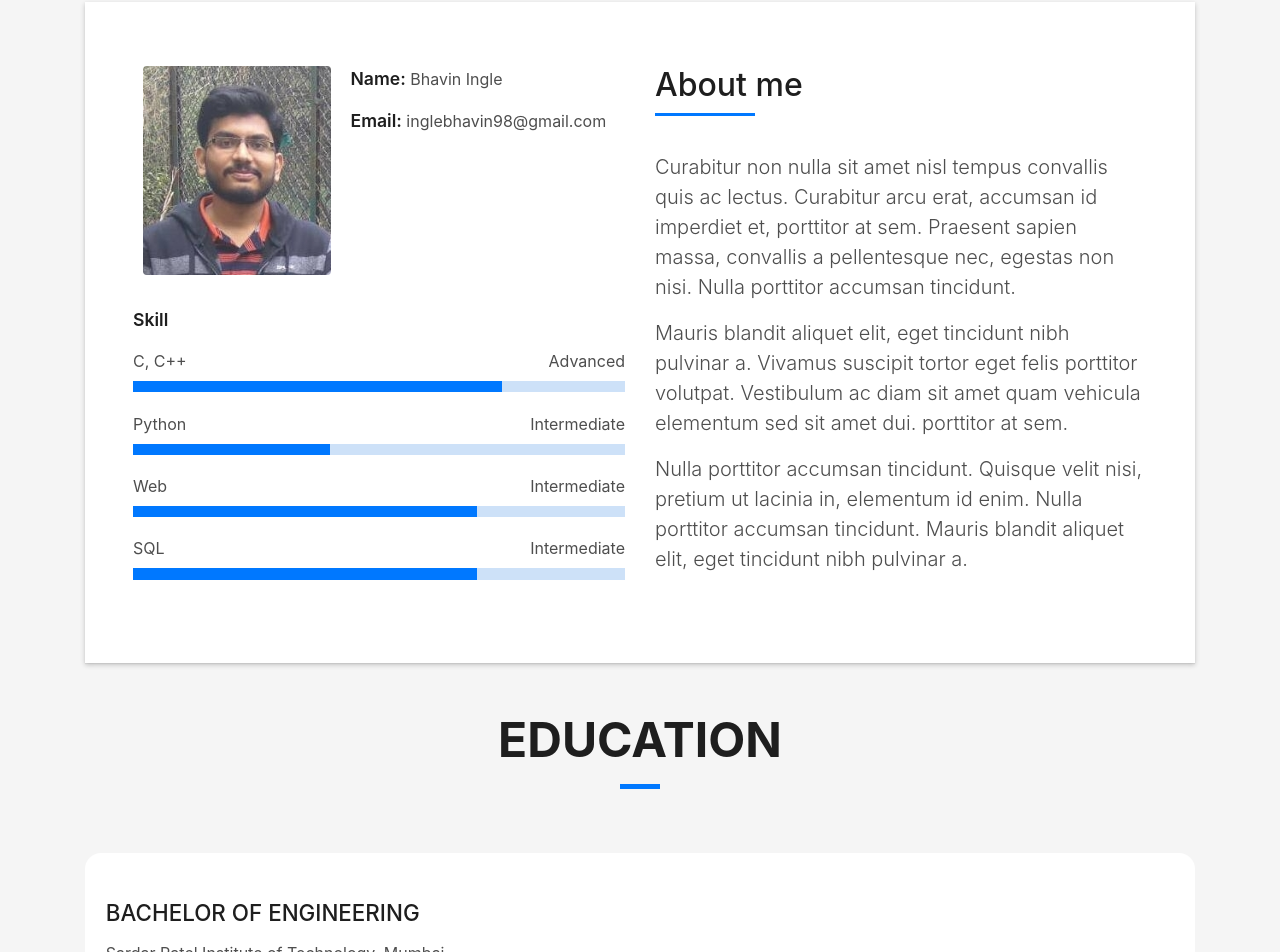
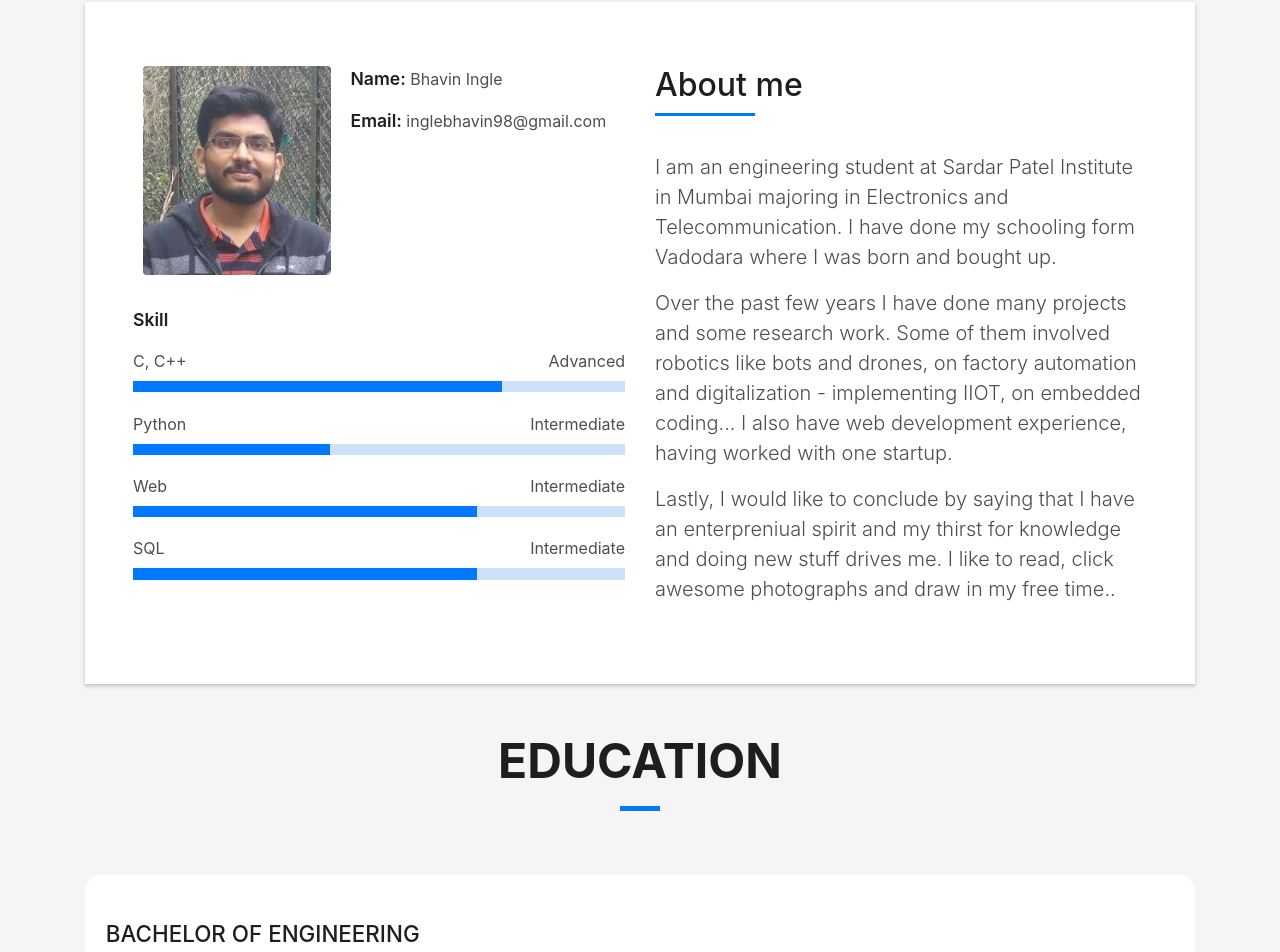
Before and after one commit to inglebhavin98/inglebhavin98.github.io, a plain HTML site: page index.html in a window 1280 px wide. Shown: the part 862-1814 px from the top of the page. Drawn offline with Linux system fonts and the light colour scheme; files whose address does not match are found by name.

Commit message:
Update index.html

```diff
--- a/index.html
+++ b/index.html
@@ -75,7 +75,7 @@
         <div class="container">
           <!--<p class="display-6 color-d">Hello, world!</p>-->
           <h1 class="intro-title mb-4">Hii! I'm Bhavin</h1>
-          <p class="intro-subtitle"><span class="text-slider-items">Web Developer,Innovator,Engineer,Coder</span><strong class="text-slider"></strong></p>
+          <p class="intro-subtitle"><span class="text-slider-items">Web Developer,Innovator,Engineer</span><strong class="text-slider"></strong></p>
           <!-- <p class="pt-3"><a class="btn btn-primary btn js-scroll px-4" href="#about" role="button">Learn More</a></p> -->
            <i class="ion-download"></i>
            <button type="button" class="btn bg-transparent" style="color:white; border-color: white"><a href="resume.pdf" style="color:white">View Resume</a></button>
@@ -140,20 +140,18 @@
                     </h5>
                   </div>
                   <p class="lead">
-                    Curabitur non nulla sit amet nisl tempus convallis quis ac lectus. Curabitur arcu erat, accumsan id
-                    imperdiet et, porttitor
-                    at sem. Praesent sapien massa, convallis a pellentesque nec, egestas non nisi. Nulla
-                    porttitor accumsan tincidunt.
+                    I am an engineering student at Sardar Patel Institute in Mumbai majoring in Electronics and Telecommunication. I have done my schooling
+			  form Vadodara where I was born and bought up.
+
                   </p>
                   <p class="lead">
-                    Mauris blandit aliquet elit, eget tincidunt nibh pulvinar a. Vivamus suscipit tortor eget felis
-                    porttitor volutpat. Vestibulum
-                    ac diam sit amet quam vehicula elementum sed sit amet dui. porttitor at sem.
+                    Over the past few years I have done many projects and some research work. Some of them involved robotics like
+			  bots and drones, on factory automation and digitalization - implementing IIOT, on embedded coding... I also have web development experience, having worked with one startup.
                   </p>
                   <p class="lead">
-                    Nulla porttitor accumsan tincidunt. Quisque velit nisi, pretium ut lacinia in, elementum id enim.
-                    Nulla porttitor accumsan
-                    tincidunt. Mauris blandit aliquet elit, eget tincidunt nibh pulvinar a.
+
+			  Lastly, I would like to conclude by saying that I have an enterpreniual spirit and my thirst for knowledge and doing new stuff drives me. I like to read, click awesome photographs and draw in
+			  my free time..
                   </p>
                 </div>
               </div>
```
